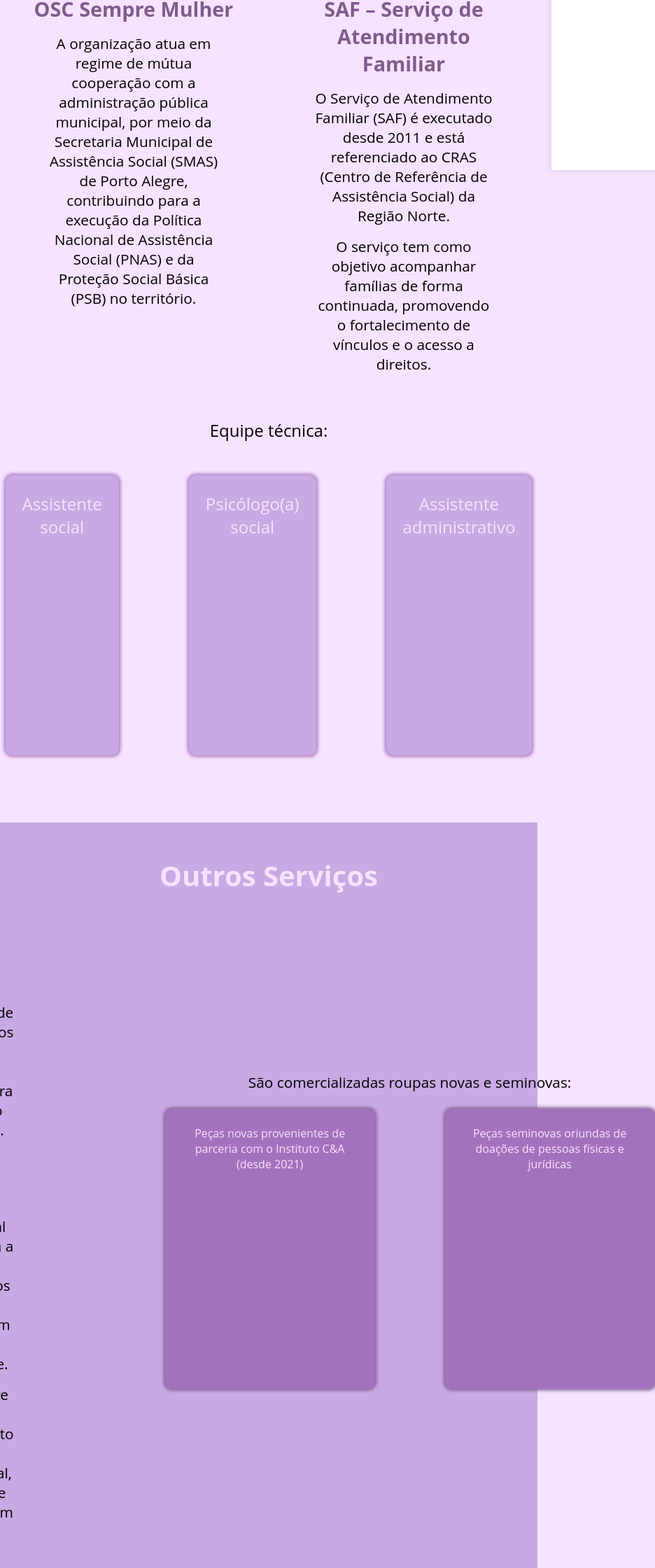
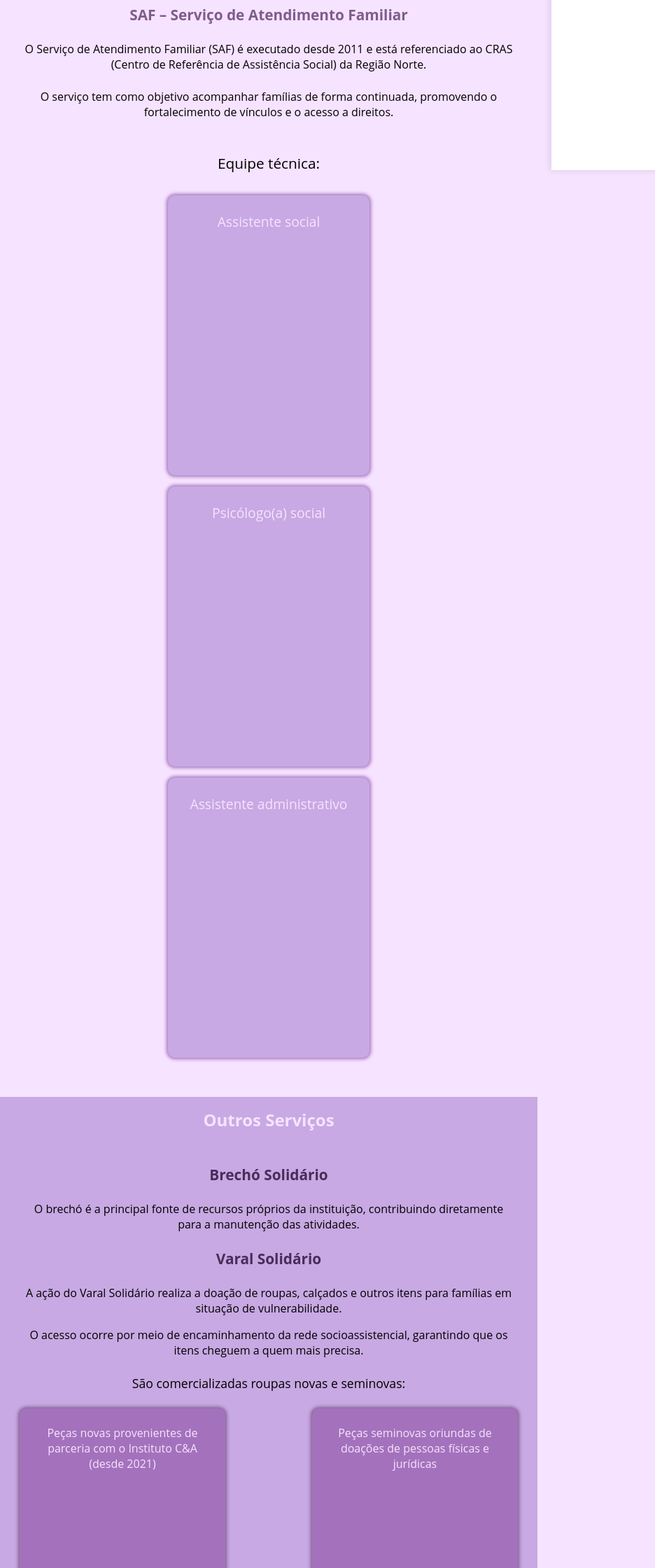
Before and after one commit to MurilloHorvath/SiteSempreMulher, a React (Vite) app in the folder project/: page /NossoTrabalho in a window 768 px wide. Shown: the part 557-2797 px from the top of the page at 70% size, 936 px wide, since content can reach past the window. Built offline with nearby package versions, Linux system fonts and the light colour scheme.

Commit message:
[ADD] Responsive Nosso Trabalho
Deixando a pagino nosso trabalho responsiva

```diff
--- a/project/src/pages/NossoTrabalho.module.css
+++ b/project/src/pages/NossoTrabalho.module.css
@@ -138,3 +138,118 @@
     box-shadow: 0 0 5px 2px var(--lilas-4);
     font-size: 1rem;
 }
+
+/* Responsividade Mobile */
+@media (max-width: 768px) {
+/* session Nosso Trabalho */
+.sessionNossoTrabalho {
+    padding: 0rem 1.5rem 1.5rem 1.5rem;
+}
+
+/* session Serviços Existentes*/
+.sessionServicosExistentes {
+    padding: 1.5rem;
+}
+
+.sessionServicosExistentes h2 {
+    margin-bottom: 3rem;
+    font-size: 1.5rem;
+}
+
+.divServicosExistentes {
+    display: block;
+    text-align: center;
+    justify-content: center;
+}
+
+.divServicosExistentes div {
+    width: 100%;
+}
+
+.divServicosExistentes div h3 {
+    font-size: 1.3rem;
+}
+
+.divServicosExistentes div p {
+    margin: 1.5rem 0 1.5rem 0;
+    font-size: 1rem;
+}
+
+.cardsEquipeTecnica p {
+    margin: 2rem;
+    font-size: 1.3rem;
+}
+
+.cardsEquipeTecnica ul {
+    display: block;
+    margin-bottom: 2rem;
+}
+
+.cardsEquipeTecnica ul li {
+    width: 90%;
+    font-size: 1.2rem;
+    margin: 0 auto 1rem auto;
+}
+
+/*  session Outros Serviços */
+.sessionOutrosServicos {
+    padding: 1rem;
+}
+
+.sessionOutrosServicos h2 {
+    font-size: 1.5rem;
+    margin-bottom: 3rem;
+}
+
+.divBrechoSolidario {
+    display: block;
+}
+
+.textBrechoSolidario {
+    width: 100%;
+}
+
+.textBrechoSolidario h3 {
+    font-size: 1.3rem;
+    margin: 1.5rem;
+}
+
+.textBrechoSolidario p {
+    font-size: 1rem;
+}
+
+.cardsRoupasNovasSemi p {
+    margin: 1.5rem;
+    font-size: 1.1rem;
+}
+
+.cardsRoupasNovasSemi ul {
+    display: block;
+    margin-bottom: 2rem;
+}
+
+.cardsRoupasNovasSemi ul li {
+    width: 90%;
+    font-size: 1rem;
+    margin: 0 auto 1rem auto;
+}
+}
+
+@media (min-width: 768px) and (max-width:1024px) {
+.cardsEquipeTecnica ul li {
+    width: 40%;
+}
+
+.divBrechoSolidario {
+    display: block;
+    justify-items: center;
+}
+
+.cardsRoupasNovasSemi ul {
+    display: flex;
+}
+
+.cardsRoupasNovasSemi ul li {
+    width: 40%;
+}
+}
```
